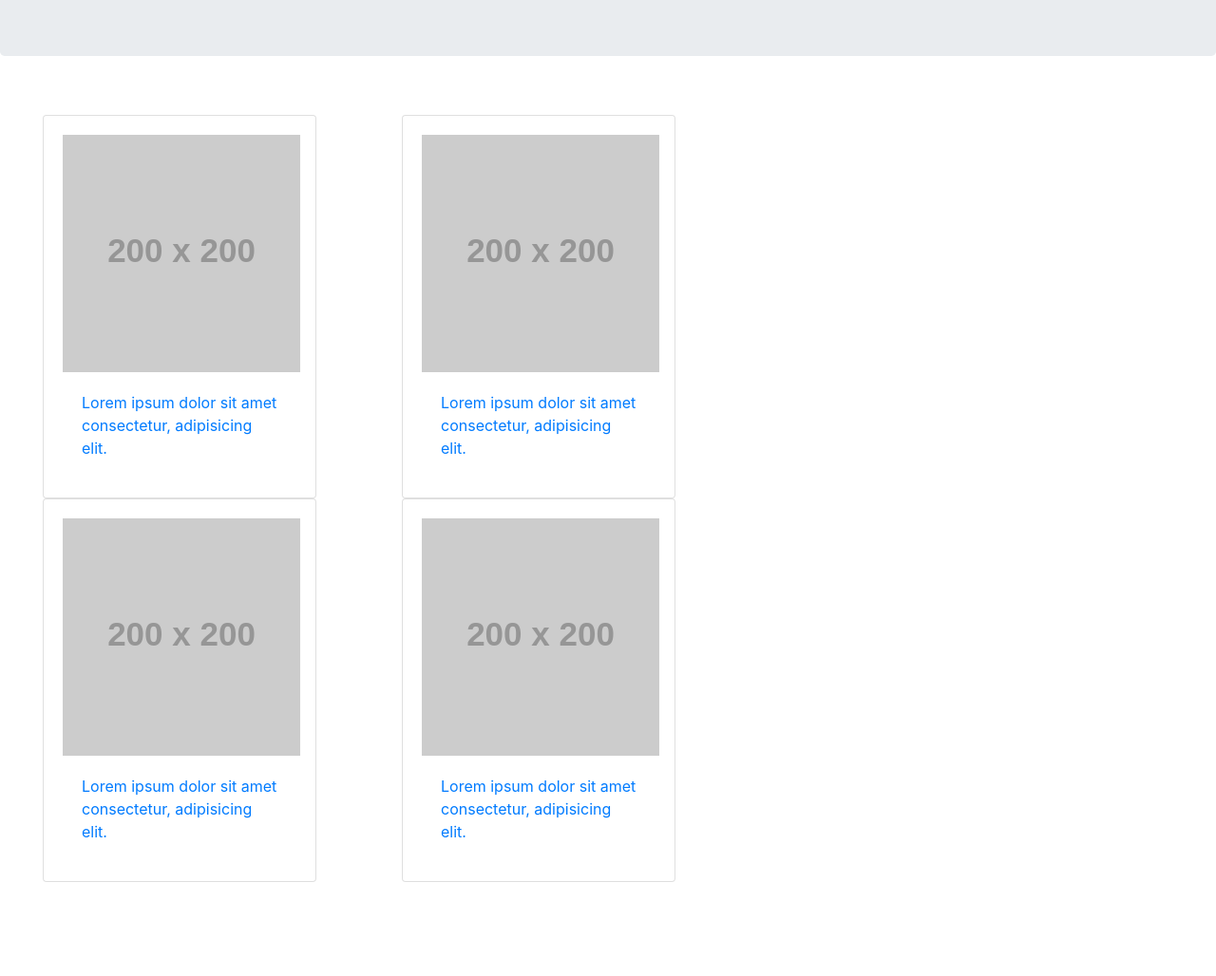
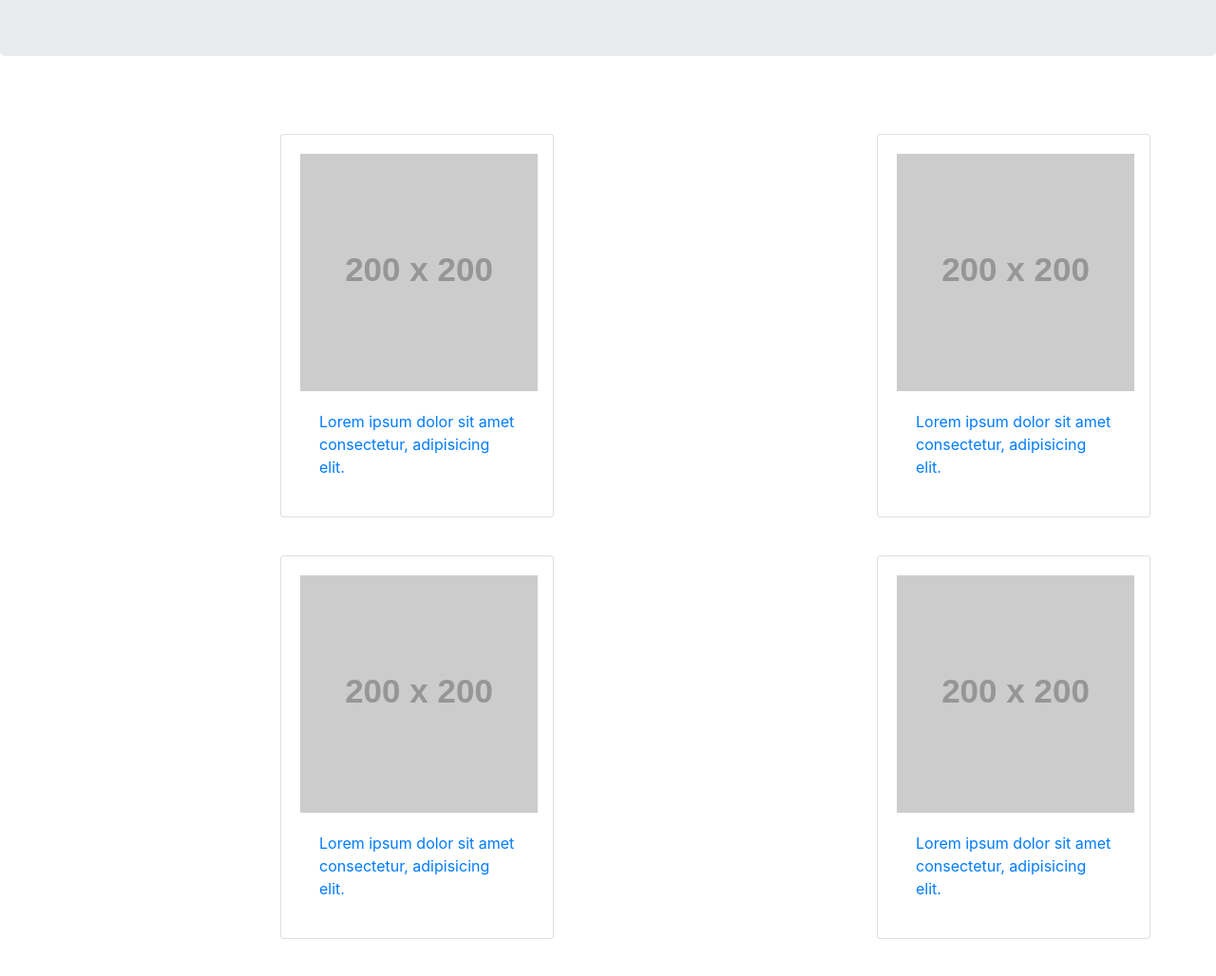
Before and after one commit to cojo12/myportfolio, a plain HTML site: page index.html in a window 1280 px wide. Shown: the part 200-1228 px from the top of the page at 95% size. Before the commit the page ends 1159 px from the top, so only its background shows below. Drawn offline with nearby package versions, Linux system fonts and the light colour scheme; placeholder pictures from the web are drawn by us.

Commit message:
adjusted columns

```diff
--- a/index.html
+++ b/index.html
@@ -35,7 +35,7 @@
             <h1 class="display-4">Portfolio</h1>
         </div>
 <div class="card-row">
-  <div class="col-6">
+  <div class="col-lg-6">
     <div class="card" style="width: 18rem;">
         <a href="https://placeholder.com"><img src="https://via.placeholder.com/200" alt="placeholder image"/>
       <div class="card-body">
@@ -43,7 +43,7 @@
       </div>
     </div>
   </div>
-  <div class="col-6">
+  <div class="col-lg-6">
     <div class="card" style="width: 18rem;">
         <a href="https://placeholder.com"><img src="https://via.placeholder.com/200" alt="placeholder image"/>
       <div class="card-body">
@@ -53,7 +53,7 @@
   </div>
 </div>
 <div class="card-row">
-  <div class="col-6">
+  <div class="col-lg-6">
     <div class="card" style="width: 18rem;">
         <a href="https://placeholder.com"><img src="https://via.placeholder.com/200" alt="placeholder image"/>
       <div class="card-body">
@@ -61,7 +61,7 @@
       </div>
     </div>
   </div>
-  <div class="col-6">
+  <div class="col-lg-6">
     <div class="card" style="width: 18rem;">
         <a href="https://placeholder.com"><img src="https://via.placeholder.com/200" alt="placeholder image"/>
       <div class="card-body">
--- a/style.css
+++ b/style.css
@@ -63,9 +63,10 @@ img {
 
 .card {
     padding: 20px;
+    margin-left: 250px;
 }
 
-.col-3 {
+.col-sm-3 {
     padding: 20px;
     max-width: 100%;
     text-align: center;
@@ -75,3 +76,8 @@ img {
     margin: 30px 30px;
     float: left;
 }
+
+.col-lg-6 {
+    padding: 20px;
+    max-width: 100%;
+}
```
Also changed, not shown: portfolio.html (+2 -2 lines).
